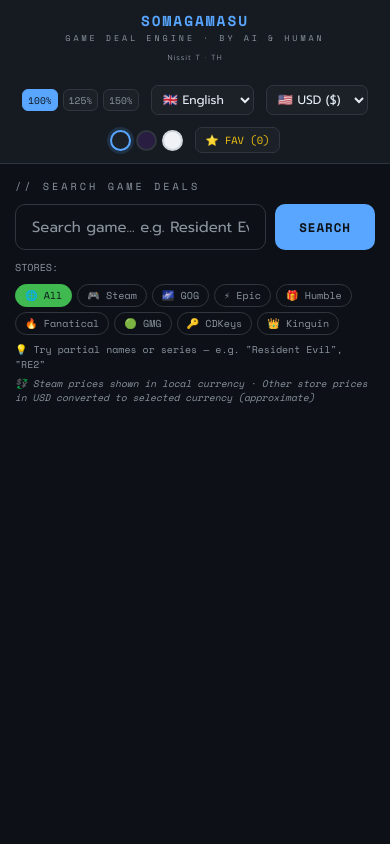
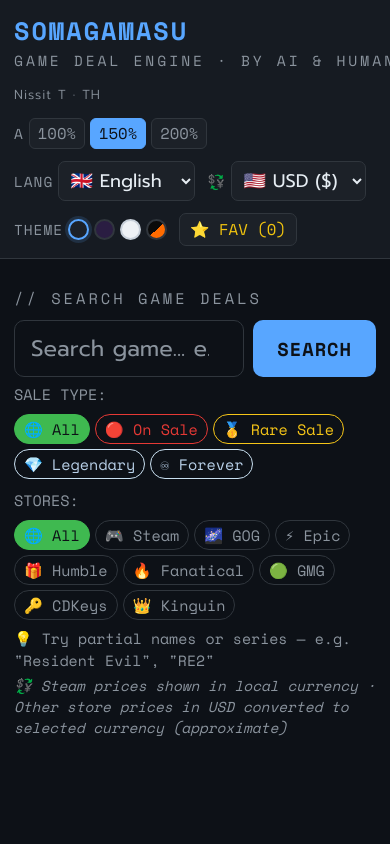
Before and after one commit to NissitTE/SOMAGAMASU, a Flask app: page / in a window 390 px wide. Run offline with Flask 3, Linux system fonts and the light colour scheme.

Commit message:
index.html

```diff
--- a/templates/index.html
+++ b/templates/index.html
@@ -1,39 +1,68 @@
 <!DOCTYPE html>
-<html lang="th" data-theme="dark" data-font="100">
+<html lang="th" data-theme="dark" data-font="150">
 <head>
     <meta charset="UTF-8">
-    <meta name="viewport" content="width=device-width, initial-scale=1.0, maximum-scale=1.0, user-scalable=no">
     <meta name="viewport" content="width=device-width, initial-scale=1.0">
     <title>Somagamasu Engine</title>
     <link href="https://fonts.googleapis.com/css2?family=Prompt:wght@300;400;600;700&family=Space+Mono:wght@400;700&display=swap" rel="stylesheet">
     <style>
         /* ===== THEMES ===== */
+        /* Dark (was dark) */
         :root {
             --bg:#0d1117; --bg2:#161b22; --card:#1c2128; --card-hover:#21262d;
             --border:#30363d; --text:#e6edf3; --text-sub:#8b949e;
             --accent:#58a6ff; --accent2:#3fb950; --accent-glow:rgba(88,166,255,.15);
-            --sale:#f78166; --rare:#d2a8ff; --legendary:#ffa657; --forever:#79c0ff;
-            --badge-sale-bg:rgba(247,129,102,.15); --badge-rare-bg:rgba(210,168,255,.15);
-            --badge-legendary-bg:rgba(255,166,87,.15); --badge-forever-bg:rgba(121,192,255,.12);
+            /* Sale badge colors */
+            --sale:#e53935; --sale-bg:rgba(229,57,53,.18); --sale-border:#e53935;
+            --rare:#f5c518; --rare-bg:rgba(245,197,24,.15); --rare-border:#f5c518;
+            --legendary:#b8d0e8; --legendary-bg:rgba(184,208,232,.13); --legendary-border:#c8dff0;
+            --forever:#79c0ff; --forever-bg:rgba(121,192,255,.12); --forever-border:#79c0ff;
+            --badge-sale-bg:var(--sale-bg); --badge-rare-bg:var(--rare-bg);
+            --badge-legendary-bg:var(--legendary-bg); --badge-forever-bg:var(--forever-bg);
             --input-bg:#0d1117; --fav:#f1c40f;
         }
+        /* Night Purple (was dusk) */
         [data-theme="dusk"] {
             --bg:#1a1025; --bg2:#221535; --card:#2a1d42; --card-hover:#311f4e;
             --border:#3d2b5e; --text:#ede0ff; --text-sub:#9b7fc4;
             --accent:#c084fc; --accent2:#86efac; --accent-glow:rgba(192,132,252,.12);
+            --sale:#e53935; --sale-bg:rgba(229,57,53,.18);
+            --rare:#f5c518; --rare-bg:rgba(245,197,24,.15);
+            --legendary:#b8d0e8; --legendary-bg:rgba(184,208,232,.13); --legendary-border:#c8dff0;
+            --badge-sale-bg:var(--sale-bg); --badge-rare-bg:var(--rare-bg);
+            --badge-legendary-bg:var(--legendary-bg); --badge-forever-bg:rgba(121,192,255,.12);
             --input-bg:#1a1025;
         }
+        /* Clear (was fog) — light with adjusted text for contrast */
         [data-theme="fog"] {
-            --bg:#f0f2f5; --bg2:#fff; --card:#fff; --card-hover:#f6f8fa;
-            --border:#d0d7de; --text:#24292f; --text-sub:#57606a;
-            --accent:#0969da; --accent2:#1a7f37; --accent-glow:rgba(9,105,218,.08);
-            --input-bg:#fff;
+            --bg:#eef1f5; --bg2:#ffffff; --card:#ffffff; --card-hover:#f0f4f8;
+            --border:#c8d0da; --text:#1a1f27; --text-sub:#4a5568;
+            --accent:#0550ae; --accent2:#1a6e2e; --accent-glow:rgba(5,80,174,.10);
+            --sale:#c62828; --sale-bg:rgba(198,40,40,.13);
+            --rare:#b8860b; --rare-bg:rgba(184,134,11,.13);
+            --legendary:#4a7a9b; --legendary-bg:rgba(74,122,155,.12); --legendary-border:#4a7a9b;
+            --badge-sale-bg:var(--sale-bg); --badge-rare-bg:var(--rare-bg);
+            --badge-legendary-bg:var(--legendary-bg); --badge-forever-bg:rgba(5,80,174,.10);
+            --input-bg:#ffffff; --fav:#b8860b;
+        }
+        /* LUX — Mazda RX7 Han / Fast & Furious Tokyo Drift: Black + Orange + Yellow */
+        [data-theme="lux"] {
+            --bg:#0a0a0a; --bg2:#111108; --card:#181510; --card-hover:#1f1a0e;
+            --border:#3a2e10; --text:#f0e8c8; --text-sub:#a08c50;
+            --accent:#ff6b00; --accent2:#f5c518; --accent-glow:rgba(255,107,0,.18);
+            --sale:#e53935; --sale-bg:rgba(229,57,53,.18);
+            --rare:#f5c518; --rare-bg:rgba(245,197,24,.15);
+            --legendary:#b8d0e8; --legendary-bg:rgba(184,208,232,.13); --legendary-border:#c8dff0;
+            --forever:#ff6b00; --forever-bg:rgba(255,107,0,.12); --forever-border:#ff6b00;
+            --badge-sale-bg:var(--sale-bg); --badge-rare-bg:var(--rare-bg);
+            --badge-legendary-bg:var(--legendary-bg); --badge-forever-bg:var(--forever-bg);
+            --input-bg:#0a0a0a; --fav:#f5c518;
         }
 
         /* ===== FONT SIZE ===== */
         [data-font="100"] { font-size:16px; }
-        [data-font="125"] { font-size:20px; }
         [data-font="150"] { font-size:24px; }
+        [data-font="200"] { font-size:32px; }
 
         *,*::before,*::after { box-sizing:border-box; margin:0; padding:0; }
         body { background:var(--bg); color:var(--text); font-family:'Prompt',sans-serif; transition:background .3s,color .3s; min-height:100vh; }
@@ -70,6 +99,22 @@
         .search-btn   { padding:11px 24px; background:var(--accent); color:var(--bg); border:none; border-radius:10px; font-family:'Space Mono',monospace; font-weight:700; font-size:.78em; cursor:pointer; letter-spacing:1px; transition:opacity .2s,transform .15s; white-space:nowrap; }
         .search-btn:hover { opacity:.85; transform:translateY(-1px); }
 
+        /* X CLEAR BUTTON */
+        .search-x { position:absolute; right:10px; top:50%; transform:translateY(-50%); background:none; border:none; color:var(--text-sub); font-size:1em; cursor:pointer; padding:4px 6px; border-radius:5px; display:none; line-height:1; transition:color .2s; }
+        .search-x:hover { color:var(--sale); }
+        .search-input-wrap { position:relative; flex:1; min-width:180px; display:flex; }
+        .search-input-wrap .search-input { width:100%; padding-right:34px; }
+
+        /* SALE FILTER ROW */
+        .sale-filter-row { display:flex; align-items:center; gap:9px; margin-top:6px; flex-wrap:wrap; }
+        .sale-filter-label { font-size:.63em; color:var(--text-sub); font-family:'Space Mono',monospace; white-space:nowrap; }
+        .chip.sale-chip { border-color:var(--sale-border,var(--sale)); color:var(--sale); }
+        .chip.sale-chip.active { background:var(--sale); color:#fff; border-color:var(--sale); }
+        .chip.rare-chip { border-color:var(--rare-border,var(--rare)); color:var(--rare); }
+        .chip.rare-chip.active { background:var(--rare); color:#000; border-color:var(--rare); }
+        .chip.legendary-chip { border-color:var(--legendary-border,var(--legendary)); color:var(--legendary); }
+        .chip.legendary-chip.active { background:var(--legendary); color:#000; border-color:var(--legendary); }
+
         /* STORE FILTER */
         .store-filter-row { display:flex; align-items:center; gap:9px; margin-top:10px; flex-wrap:wrap; }
         .store-filter-label { font-size:.63em; color:var(--text-sub); font-family:'Space Mono',monospace; white-space:nowrap; }
@@ -86,12 +131,6 @@
 
         /* ===== CONTAINER ===== */
         .container { max-width:1440px; margin:0 auto; padding:0 36px 60px; }
-        .container {
-    width: 100%;
-    max-width: 1200px;
-    margin: 0 auto;
-    overflow-x: hidden; /* ป้องกันการเลื่อนซ้ายขวา */
-}
 
         /* STATS BAR */
         .stats-bar { display:flex; align-items:center; justify-content:space-between; flex-wrap:wrap; gap:10px; margin-bottom:12px; padding-bottom:12px; border-bottom:1px solid var(--border); }
@@ -190,68 +223,11 @@
         .empty-state .icon{ font-size:2.4em; margin-bottom:12px; }
         .empty-state p    { font-size:.83em; line-height:1.6; }
 
-      /* ===== RESPONSIVE FIX FOR MOBILE ===== */
-@media (max-width: 960px) {
-    .header { padding: 10px 15px; justify-content: center; }
-    .logo { text-align: center; width: 100%; margin-bottom: 10px; }
-    .header-right { justify-content: center; width: 100%; }
-
-    .container, .search-area { padding: 15px; }
-
-    /* ปรับ Card เกมให้ยืดหยุ่นขึ้น */
-    .game-card {
-        display: flex;
-        flex-direction: column; /* เปลี่ยนจาก Grid เป็น Flex แนวตั้ง */
-        height: auto;
-        padding-bottom: 15px;
-    }
-
-    .game-img-wrap {
-        width: 100%;
-        height: 180px; /* ให้รูปใหญ่ขึ้นในมือถือ */
-    }
-
-    .game-info {
-        padding: 15px;
-        width: 100%;
-    }
-
-    /* สร้างแถวใหม่สำหรับ ราคา และ ปุ่มซื้อ ให้แสดงพร้อมกันในบรรทัดเดียว */
-    .sale-col, .price-col, .buy-col {
-        display: block !important; /* บังคับให้แสดง */
-        width: 100%;
-        padding: 5px 15px;
-        text-align: left;
-        min-width: unset;
-    }
-
-    /* จัดกลุ่มราคาและส่วนลดให้อยู่บรรทัดเดียวกัน */
-    .price-and-sale-row {
-        display: flex;
-        align-items: center;
-        gap: 15px;
-        background: var(--bg2);
-        margin: 0 15px;
-        padding: 10px;
-        border-radius: 8px;
-    }
-
-    .buy-col {
-        margin-top: 10px;
-    }
-
-    .buy-btn {
-        padding: 12px; /* เพิ่มขนาดปุ่มให้กดง่ายขึ้นในมือถือ */
-        font-size: 0.85em;
-    }
-}
-
-/* สำหรับมือถือจอเล็กเป็นพิเศษ */
-@media (max-width: 480px) {
-    .logo { font-size: 0.9em; }
-    .ctrl-label { display: none; } /* ซ่อน Label บางตัวเพื่อประหยัดพื้นที่ */
-    .font-btn { padding: 3px 5px; font-size: 0.6em; }
-}
+        @media(max-width:960px){
+            .game-card { grid-template-columns:108px 1fr; }
+            .sale-col,.price-col,.buy-col { display:none; }
+            .header,.container,.search-area { padding-left:14px; padding-right:14px; }
+        }
     </style>
 </head>
 <body>
@@ -268,9 +244,9 @@
         <!-- FONT SIZE -->
         <div class="ctrl-wrap">
             <span class="ctrl-label">A</span>
-            <button class="font-btn active" onclick="setFont('100',this)">100%</button>
-            <button class="font-btn" onclick="setFont('125',this)">125%</button>
-            <button class="font-btn" onclick="setFont('150',this)">150%</button>
+            <button class="font-btn" onclick="setFont('100',this)">100%</button>
+            <button class="font-btn active" onclick="setFont('150',this)">150%</button>
+            <button class="font-btn" onclick="setFont('200',this)">200%</button>
         </div>
 
         <!-- LANGUAGE -->
@@ -302,9 +278,10 @@
         <!-- THEME -->
         <div class="ctrl-wrap">
             <span class="ctrl-label">THEME</span>
-            <div class="theme-btn active" style="background:#1c2128" onclick="setTheme('dark',this)"></div>
-            <div class="theme-btn" style="background:#2a1d42" onclick="setTheme('dusk',this)"></div>
-            <div class="theme-btn" style="background:#f0f2f5;border-color:#d0d7de" onclick="setTheme('fog',this)"></div>
+            <div class="theme-btn active" title="Dark" style="background:#1c2128" onclick="setTheme('dark',this)"></div>
+            <div class="theme-btn" title="Night Purple" style="background:#2a1d42" onclick="setTheme('dusk',this)"></div>
+            <div class="theme-btn" title="Clear" style="background:#eef1f5;border-color:#c8d0da" onclick="setTheme('fog',this)"></div>
+            <div class="theme-btn" title="LUX" style="background:linear-gradient(135deg,#0a0a0a 50%,#ff6b00 50%)" onclick="setTheme('lux',this)"></div>
         </div>
 
         <!-- FAVOURITES -->
@@ -316,10 +293,25 @@
 <div class="search-area">
     <div class="search-label" id="search-label">// SEARCH GAME DEALS</div>
     <div class="search-row">
-        <input type="text" id="q" class="search-input"
-               placeholder="Search game... e.g. Resident Evil 2, Elden Ring"
-               onkeydown="if(event.key==='Enter') doSearch()">
+        <div class="search-input-wrap">
+            <input type="text" id="q" class="search-input"
+                   placeholder="Search game... e.g. Resident Evil 2, Elden Ring"
+                   oninput="toggleXBtn()" onkeydown="if(event.key==='Enter') doSearch()">
+            <button class="search-x" id="search-x-btn" onclick="clearSearch()" title="Clear">✕</button>
+        </div>
         <button class="search-btn" id="search-btn-text" onclick="doSearch()">SEARCH</button>
+    </div>
+
+    <!-- SALE TYPE FILTER -->
+    <div class="sale-filter-row">
+        <span class="sale-filter-label">SALE TYPE:</span>
+        <div class="store-chips" id="sale-chips">
+            <div class="chip all active" data-sale="all" onclick="toggleSaleChip(this)">🌐 All</div>
+            <div class="chip sale-chip" data-sale="sale" onclick="toggleSaleChip(this)">🔴 On Sale</div>
+            <div class="chip rare-chip" data-sale="rare" onclick="toggleSaleChip(this)">🥇 Rare Sale</div>
+            <div class="chip legendary-chip" data-sale="legendary" onclick="toggleSaleChip(this)">💎 Legendary</div>
+            <div class="chip legendary-chip" data-sale="forever" onclick="toggleSaleChip(this)">♾ Forever</div>
+        </div>
     </div>
 
     <!-- STORE FILTER -->
@@ -377,6 +369,7 @@
 let currentSymbol = '$';
 let currentRate = 1;        // rate vs USD
 let selectedStores = new Set(['all']);
+let selectedSaleType = new Set(['all']);
 let favs = {};
 let showingFavs = false;
 
@@ -521,6 +514,39 @@
     });
 }
 
+/* SALE TYPE FILTER */
+function toggleSaleChip(el) {
+    const sale = el.dataset.sale;
+    const allChip = document.querySelector('#sale-chips .chip.all');
+    if (sale === 'all') {
+        selectedSaleType = new Set(['all']);
+        document.querySelectorAll('#sale-chips .chip').forEach(c => c.classList.remove('active'));
+        el.classList.add('active');
+    } else {
+        allChip.classList.remove('active');
+        selectedSaleType.delete('all');
+        el.classList.toggle('active');
+        if (el.classList.contains('active')) selectedSaleType.add(sale);
+        else selectedSaleType.delete(sale);
+        if (!selectedSaleType.size) { selectedSaleType.add('all'); allChip.classList.add('active'); }
+    }
+    if (allData.length > 0) render(1);
+}
+function filterBySale(data) {
+    if (selectedSaleType.has('all')) return data;
+    return data.filter(g => selectedSaleType.has(g.sale_type || ''));
+}
+
+/* X BUTTON */
+function clearSearch() {
+    document.getElementById('q').value = '';
+    document.getElementById('search-x-btn').style.display = 'none';
+}
+function toggleXBtn() {
+    const v = document.getElementById('q').value;
+    document.getElementById('search-x-btn').style.display = v ? 'block' : 'none';
+}
+
 /* =====================================================
    i18n
 ===================================================== */
@@ -541,11 +567,13 @@
     document.documentElement.setAttribute('data-font', size);
     document.querySelectorAll('.font-btn').forEach(b => b.classList.remove('active'));
     if (el) el.classList.add('active');
+    localStorage.setItem('soma_font', size);
 }
 function setTheme(theme, el) {
     document.documentElement.setAttribute('data-theme', theme);
     document.querySelectorAll('.theme-btn').forEach(b => b.classList.remove('active'));
     if (el) el.classList.add('active');
+    localStorage.setItem('soma_theme', theme);
 }
 function onLangChange() {
     const sel = document.getElementById('lang-select');
@@ -601,9 +629,10 @@
 ===================================================== */
 function render(page) {
     currentPage = page;
+    const filtered = filterBySale(allData);
     const start = (page-1) * PER_PAGE;
-    const slice = allData.slice(start, start+PER_PAGE);
-    const total = allData.length;
+    const slice = filtered.slice(start, start+PER_PAGE);
+    const total = filtered.length;
     const totalPages = Math.ceil(total/PER_PAGE);
 
     const statsBar = document.getElementById('stats-bar');
@@ -740,6 +769,23 @@
    INIT
 ===================================================== */
 loadFavs();
+
+/* Restore saved theme + font */
+(function(){
+    const savedTheme = localStorage.getItem('soma_theme');
+    if (savedTheme) {
+        document.documentElement.setAttribute('data-theme', savedTheme);
+        document.querySelectorAll('.theme-btn').forEach(b => b.classList.remove('active'));
+        const map = {dark:0,dusk:1,fog:2,lux:3};
+        const btns = document.querySelectorAll('.theme-btn');
+        if (btns[map[savedTheme]]) btns[map[savedTheme]].classList.add('active');
+    }
+    const savedFont = localStorage.getItem('soma_font') || '150';
+    document.documentElement.setAttribute('data-font', savedFont);
+    document.querySelectorAll('.font-btn').forEach(b => {
+        b.classList.toggle('active', b.textContent.replace('%','') === savedFont);
+    });
+})();
 </script>
 </body>
 </html>
```
Also changed, not shown: other parts of templates/index.html (+8 -14 lines).
